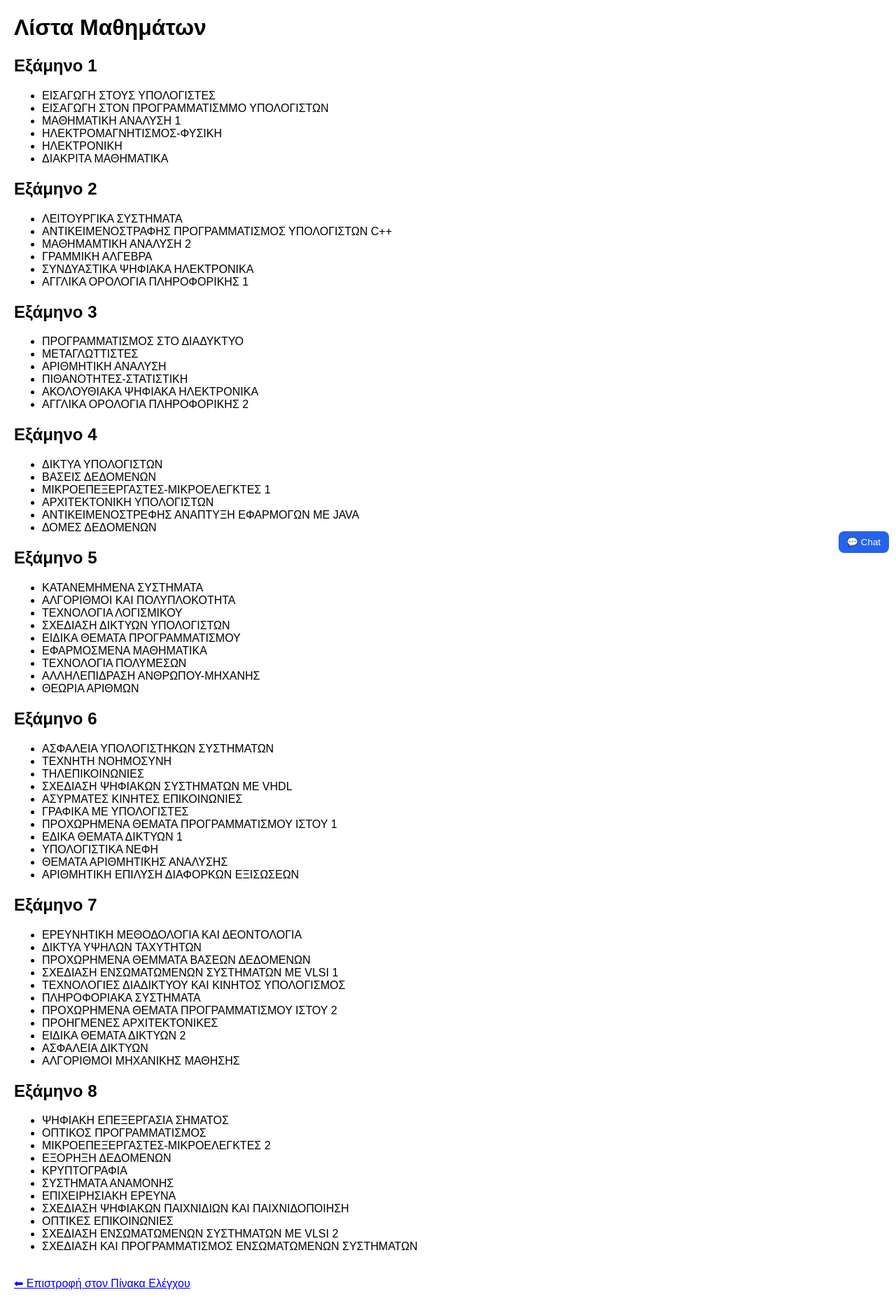
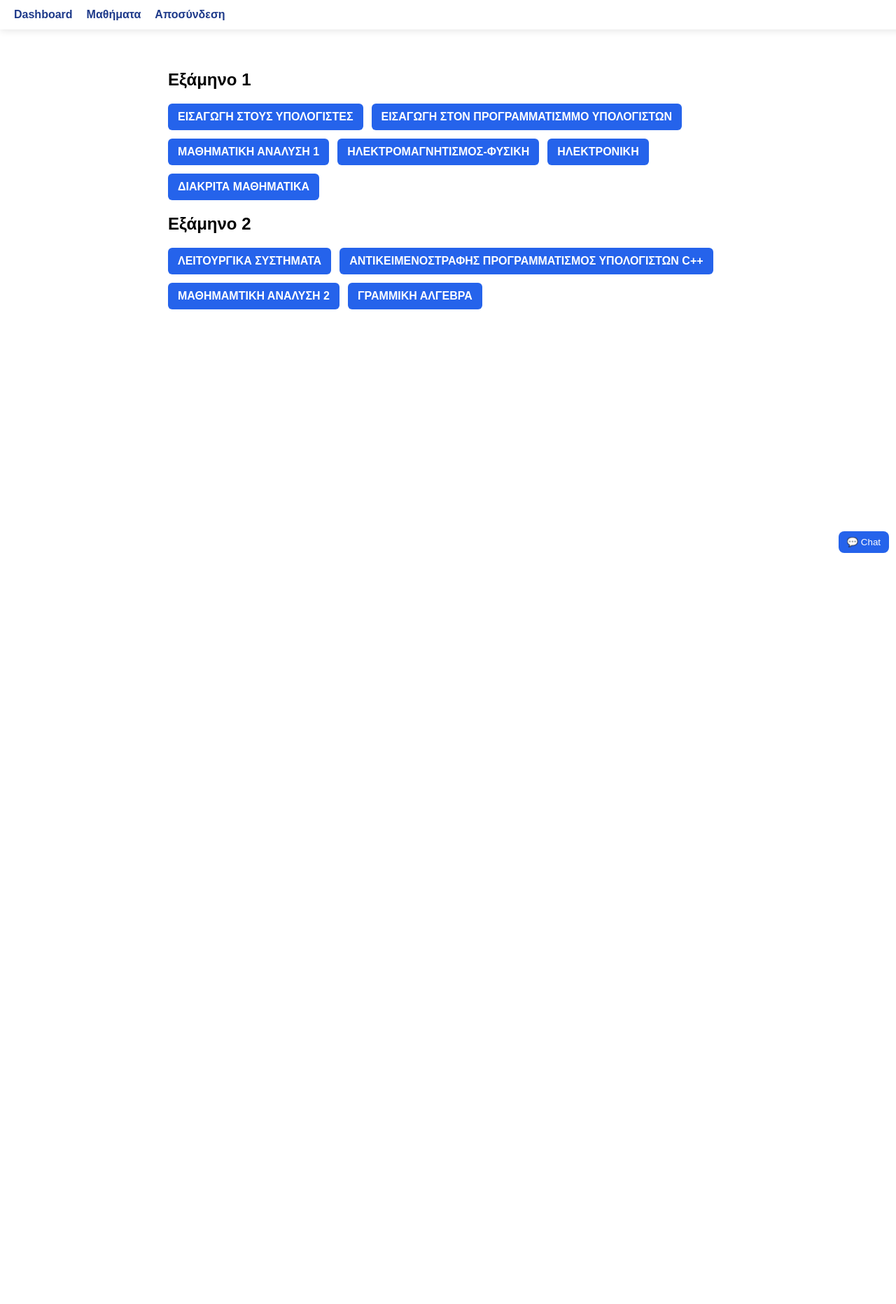
Before and after one commit to lazaros-d/First_Site, a Flask app: page /subjects in a window 1280 px wide. Shown: the whole page at 70% size. After the commit the page ends 790 px from the top, so only its background shows below. Run offline with Flask 3, Linux system fonts and the light colour scheme; a user stored in the database is signed in; data comes from the database, SQL or seed files in the repository; both versions use the stored data as it was after the commit.

Commit message:
pretty much everything

```diff
--- a/app.py
+++ b/app.py
@@ -2,172 +2,77 @@
 import sqlite3
 import os
 from werkzeug.security import generate_password_hash, check_password_hash
+from datetime import datetime
 
 app = Flask(__name__)
 app.secret_key = 'mysecretkey'
 
 DB_PATH = 'database.db'
-chat_messages = []  # Απλή λίστα στη μνήμη για chat (μπορεί να βάλεις βάση μετά)
 
 def init_db():
-    if not os.path.exists(DB_PATH):
-        conn = sqlite3.connect(DB_PATH)
-        c = conn.cursor()
-        c.execute('''
-            CREATE TABLE users (
-                id INTEGER PRIMARY KEY AUTOINCREMENT,
-                username TEXT UNIQUE NOT NULL,
-                password TEXT NOT NULL,
-                admin INTEGER DEFAULT 0
-            )
-        ''')
-        c.execute('''
-            CREATE TABLE subjects (
-                id INTEGER PRIMARY KEY AUTOINCREMENT,
-                subject_name TEXT UNIQUE NOT NULL,
-                subject_semester TEXT
-            )
-        ''')
-        conn.commit()
-        conn.close()
+    conn = sqlite3.connect(DB_PATH)
+    c = conn.cursor()
+
+    # Users table
+    c.execute('''
+        CREATE TABLE IF NOT EXISTS users (
+            id INTEGER PRIMARY KEY AUTOINCREMENT,
+            username TEXT UNIQUE NOT NULL,
+            password TEXT NOT NULL,
+            admin INTEGER DEFAULT 0
+        )
+    ''')
+
+    # Subjects table
+    c.execute('''
+        CREATE TABLE IF NOT EXISTS subjects (
+            id INTEGER PRIMARY KEY AUTOINCREMENT,
+            subject_name TEXT UNIQUE NOT NULL,
+            subject_semester TEXT
+        )
+    ''')
+
+    # Chat messages table
+    c.execute('''
+        CREATE TABLE IF NOT EXISTS chat_messages (
+            id INTEGER PRIMARY KEY AUTOINCREMENT,
+            username TEXT NOT NULL,
+            message TEXT NOT NULL,
+            timestamp TEXT NOT NULL
+        )
+    ''')
+
+    conn.commit()
+    conn.close()
 
 def create_superuser():
     conn = sqlite3.connect(DB_PATH)
     c = conn.cursor()
     hashed_pw = generate_password_hash("adminpassword")
-    c.execute("""
-        INSERT OR IGNORE INTO users (username, password, admin)
-        VALUES (?, ?, ?)
-    """, ("admin", hashed_pw, 1))
+    c.execute("INSERT OR IGNORE INTO users (username, password, admin) VALUES (?, ?, ?)", ("admin", hashed_pw, 1))
     conn.commit()
     conn.close()
 
 def create_subjects():
     conn = sqlite3.connect(DB_PATH)
     c = conn.cursor()
-    c.executemany("""
-        INSERT OR IGNORE INTO subjects (subject_name, subject_semester)
-        VALUES (?, ?)
-    """, [
+    subjects_list = [
         ('ΕΙΣΑΓΩΓΗ ΣΤΟΥΣ ΥΠΟΛΟΓΙΣΤΕΣ', '1'),
         ('ΕΙΣΑΓΩΓΗ ΣΤΟΝ ΠΡΟΓΡΑΜΜΑΤΙΣΜΜΟ ΥΠΟΛΟΓΙΣΤΩΝ', '1'),
         ('ΜΑΘΗΜΑΤΙΚΗ ΑΝΑΛΥΣΗ 1', '1'),
         ('ΗΛΕΚΤΡΟΜΑΓΝΗΤΙΣΜΟΣ-ΦΥΣΙΚΗ', '1'),
         ('ΗΛΕΚΤΡΟΝΙΚΗ', '1'),
         ('ΔΙΑΚΡΙΤΑ ΜΑΘΗΜΑΤΙΚΑ', '1'),
-        ('ΛΕΙΤΟΥΡΓΙΚΑ ΣΥΣΤΗΜΑΤΑ', '2'),
-        ('ΑΝΤΙΚΕΙΜΕΝΟΣΤΡΑΦΗΣ ΠΡΟΓΡΑΜΜΑΤΙΣΜΟΣ ΥΠΟΛΟΓΙΣΤΩΝ C++', '2'),
-        ('ΜΑΘΗΜΑΜΤΙΚΗ ΑΝΑΛΥΣΗ 2', '2'),
-        ('ΓΡΑΜΜΙΚΗ ΑΛΓΕΒΡΑ', '2'),
-        ('ΣΥΝΔΥΑΣΤΙΚΑ ΨΗΦΙΑΚΑ ΗΛΕΚΤΡΟΝΙΚΑ', '2'),
-        ('ΑΓΓΛΙΚΑ ΟΡΟΛΟΓΙΑ ΠΛΗΡΟΦΟΡΙΚΗΣ 1', '2'),
-        ('ΠΡΟΓΡΑΜΜΑΤΙΣΜΟΣ ΣΤΟ ΔΙΑΔΥΚΤΥΟ', '3'),
-        ('ΜΕΤΑΓΛΩΤΤΙΣΤΕΣ', '3'),
-        ('ΑΡΙΘΜΗΤΙΚΗ ΑΝΑΛΥΣΗ', '3'),
-        ('ΠΙΘΑΝΟΤΗΤΕΣ-ΣΤΑΤΙΣΤΙΚΗ', '3'),
-        ('ΑΚΟΛΟΥΘΙΑΚΑ ΨΗΦΙΑΚΑ ΗΛΕΚΤΡΟΝΙΚΑ', '3'),
-        ('ΑΓΓΛΙΚΑ ΟΡΟΛΟΓΙΑ ΠΛΗΡΟΦΟΡΙΚΗΣ 2', '3'),
-        ('ΔΙΚΤΥΑ ΥΠΟΛΟΓΙΣΤΩΝ', '4'),
-        ('ΒΑΣΕΙΣ ΔΕΔΟΜΕΝΩΝ', '4'),
-        ('ΜΙΚΡΟΕΠΕΞΕΡΓΑΣΤΕΣ-ΜΙΚΡΟΕΛΕΓΚΤΕΣ 1', '4'),
-        ('ΑΡΧΙΤΕΚΤΟΝΙΚΗ ΥΠΟΛΟΓΙΣΤΩΝ', '4'),
-        ('ΑΝΤΙΚΕΙΜΕΝΟΣΤΡΕΦΗΣ ΑΝΑΠΤΥΞΗ ΕΦΑΡΜΟΓΩΝ ΜΕ JAVA', '4'),
-        ('ΔΟΜΕΣ ΔΕΔΟΜΕΝΩΝ', '4'),
-        ('ΚΑΤΑΝΕΜΗΜΕΝΑ ΣΥΣΤΗΜΑΤΑ', '5'),
-        ('ΑΛΓΟΡΙΘΜΟΙ ΚΑΙ ΠΟΛΥΠΛΟΚΟΤΗΤΑ', '5'),
-        ('ΤΕΧΝΟΛΟΓΙΑ ΛΟΓΙΣΜΙΚΟΥ', '5'),
-        ('ΣΧΕΔΙΑΣΗ ΔΙΚΤΥΩΝ ΥΠΟΛΟΓΙΣΤΩΝ', '5'),
-        ('ΕΙΔΙΚΑ ΘΕΜΑΤΑ ΠΡΟΓΡΑΜΜΑΤΙΣΜΟΥ', '5'),
-        ('ΕΦΑΡΜΟΣΜΕΝΑ ΜΑΘΗΜΑΤΙΚΑ', '5'),
-        ('ΤΕΧΝΟΛΟΓΙΑ ΠΟΛΥΜΕΣΩΝ', '5'),
-        ('ΑΛΛΗΛΕΠΙΔΡΑΣΗ ΑΝΘΡΩΠΟΥ-ΜΗΧΑΝΗΣ', '5'),
-        ('ΘΕΩΡΙΑ ΑΡΙΘΜΩΝ', '5'),
-        ('ΑΣΦΑΛΕΙΑ ΥΠΟΛΟΓΙΣΤΗΚΩΝ ΣΥΣΤΗΜΑΤΩΝ', '6'),
-        ('ΤΕΧΝΗΤΗ ΝΟΗΜΟΣΥΝΗ', '6'),
-        ('ΤΗΛΕΠΙΚΟΙΝΩΝΙΕΣ', '6'),
-        ('ΣΧΕΔΙΑΣΗ ΨΗΦΙΑΚΩΝ ΣΥΣΤΗΜΑΤΩΝ ΜΕ VHDL', '6'),
-        ('ΑΣΥΡΜΑΤΕΣ ΚΙΝΗΤΕΣ ΕΠΙΚΟΙΝΩΝΙΕΣ', '6'),
-        ('ΓΡΑΦΙΚΑ ΜΕ ΥΠΟΛΟΓΙΣΤΕΣ', '6'),
-        ('ΠΡΟΧΩΡΗΜΕΝΑ ΘΕΜΑΤΑ ΠΡΟΓΡΑΜΜΑΤΙΣΜΟΥ ΙΣΤΟΥ 1', '6'),
-        ('ΕΔΙΚΑ ΘΕΜΑΤΑ ΔΙΚΤΥΩΝ 1', '6'),
-        ('ΥΠΟΛΟΓΙΣΤΙΚΑ ΝΕΦΗ', '6'),
-        ('ΘΕΜΑΤΑ ΑΡΙΘΜΗΤΙΚΗΣ ΑΝΑΛΥΣΗΣ', '6'),
-        ('ΑΡΙΘΜΗΤΙΚΗ ΕΠΙΛΥΣΗ ΔΙΑΦΟΡΚΩΝ ΕΞΙΣΩΣΕΩΝ', '6'),
-        ('ΕΡΕΥΝΗΤΙΚΗ ΜΕΘΟΔΟΛΟΓΙΑ ΚΑΙ ΔΕΟΝΤΟΛΟΓΙΑ', '7'),
-        ('ΔΙΚΤΥΑ ΥΨΗΛΩΝ ΤΑΧΥΤΗΤΩΝ', '7'),
-        ('ΠΡΟΧΩΡΗΜΕΝΑ ΘΕΜΜΑΤΑ ΒΑΣΕΩΝ ΔΕΔΟΜΕΝΩΝ', '7'),
-        ('ΣΧΕΔΙΑΣΗ ΕΝΣΩΜΑΤΩΜΕΝΩΝ ΣΥΣΤΗΜΑΤΩΝ ΜΕ VLSI 1', '7'),
-        ('ΤΕΧΝΟΛΟΓΙΕΣ ΔΙΑΔΙΚΤΥΟΥ ΚΑΙ ΚΙΝΗΤΟΣ ΥΠΟΛΟΓΙΣΜΟΣ', '7'),
-        ('ΠΛΗΡΟΦΟΡΙΑΚΑ ΣΥΣΤΗΜΑΤΑ', '7'),
-        ('ΠΡΟΧΩΡΗΜΕΝΑ ΘΕΜΑΤΑ ΠΡΟΓΡΑΜΜΑΤΙΣΜΟΥ ΙΣΤΟΥ 2', '7'),
-        ('ΠΡΟΗΓΜΕΝΕΣ ΑΡΧΙΤΕΚΤΟΝΙΚΕΣ', '7'),
-        ('ΕΙΔΙΚΑ ΘΕΜΑΤΑ ΔΙΚΤΥΩΝ 2', '7'),
-        ('ΑΣΦΑΛΕΙΑ ΔΙΚΤΥΩΝ', '7'),
-        ('ΑΛΓΟΡΙΘΜΟΙ ΜΗΧΑΝΙΚΗΣ ΜΑΘΗΣΗΣ', '7'),
-        ('ΨΗΦΙΑΚΗ ΕΠΕΞΕΡΓΑΣΙΑ ΣΗΜΑΤΟΣ', '8'),
-        ('ΟΠΤΙΚΟΣ ΠΡΟΓΡΑΜΜΑΤΙΣΜΟΣ', '8'),
-        ('ΜΙΚΡΟΕΠΕΞΕΡΓΑΣΤΕΣ-ΜΙΚΡΟΕΛΕΓΚΤΕΣ 2', '8'),
-        ('ΕΞΟΡΗΞΗ ΔΕΔΟΜΕΝΩΝ', '8'),
-        ('ΚΡΥΠΤΟΓΡΑΦΙΑ', '8'),
-        ('ΣΥΣΤΗΜΑΤΑ ΑΝΑΜΟΝΗΣ', '8'),
-        ('ΕΠΙΧΕΙΡΗΣΙΑΚΗ ΕΡΕΥΝΑ', '8'),
-        ('ΣΧΕΔΙΑΣΗ ΨΗΦΙΑΚΩΝ ΠΑΙΧΝΙΔΙΩΝ ΚΑΙ ΠΑΙΧΝΙΔΟΠΟΙΗΣΗ', '8'),
-        ('ΟΠΤΙΚΕΣ ΕΠΙΚΟΙΝΩΝΙΕΣ', '8'),
-        ('ΣΧΕΔΙΑΣΗ ΕΝΣΩΜΑΤΩΜΕΝΩΝ ΣΥΣΤΗΜΑΤΩΝ ΜΕ VLSI 2', '8'),
-        ('ΣΧΕΔΙΑΣΗ ΚΑΙ ΠΡΟΓΡΑΜΜΑΤΙΣΜΟΣ ΕΝΣΩΜΑΤΩΜΕΝΩΝ ΣΥΣΤΗΜΑΤΩΝ', '8')
-    ])
+        ('ΛΕΙΤΟΥΡΓΙΚΑ ΣΥΣΤΗΜΑΤΑ', '2')
+        # πρόσθεσε όσα θέλεις
+    ]
+    c.executemany("INSERT OR IGNORE INTO subjects (subject_name, subject_semester) VALUES (?, ?)", subjects_list)
     conn.commit()
     conn.close()
 
 @app.route('/')
 def home():
-    if 'username' in session:
-        return redirect(url_for('dashboard'))
-    return render_template('home.html')
-
-@app.route('/dashboard')
-def dashboard():
-    if 'username' not in session:
-        return redirect(url_for('login'))
-    return render_template(
-        'dashboard.html',
-        username=session['username'],
-        is_admin=session.get('admin', False)
-    )
-
-@app.route('/subjects')
-def subjects():
-    if 'username' not in session:
-        return redirect(url_for('login'))
-    conn = sqlite3.connect(DB_PATH)
-    c = conn.cursor()
-    c.execute("SELECT subject_semester, subject_name FROM subjects")
-    rows = c.fetchall()
-    conn.close()
-
-    subjects_by_semester = {}
-    for semester, subject in rows:
-        subjects_by_semester.setdefault(semester, []).append(subject)
-
-    return render_template('subjects.html', subjects_by_semester=subjects_by_semester)
-
-@app.route('/register', methods=['GET', 'POST'])
-def register():
-    if request.method == 'POST':
-        username = request.form['username']
-        password = generate_password_hash(request.form['password'])
-
-        conn = sqlite3.connect(DB_PATH)
-        c = conn.cursor()
-        try:
-            c.execute("INSERT INTO users (username, password) VALUES (?, ?)", (username, password))
-            conn.commit()
-            return redirect(url_for('login'))
-        except sqlite3.IntegrityError:
-            return render_template('register.html', error="Το όνομα χρήστη υπάρχει ήδη.")
-        finally:
-            conn.close()
-    return render_template('register.html')
+    return redirect(url_for('login'))
 
 @app.route('/login', methods=['GET', 'POST'])
 def login():
@@ -189,22 +94,73 @@
             return render_template('login.html', error="Λάθος στοιχεία")
     return render_template('login.html')
 
+@app.route('/register', methods=['GET', 'POST'])
+def register():
+    if request.method == 'POST':
+        username = request.form['username']
+        password = generate_password_hash(request.form['password'])
+
+        conn = sqlite3.connect(DB_PATH)
+        c = conn.cursor()
+        try:
+            c.execute("INSERT INTO users (username, password) VALUES (?, ?)", (username, password))
+            conn.commit()
+            return redirect(url_for('login'))
+        except sqlite3.IntegrityError:
+            return render_template('register.html', error="Το όνομα χρήστη υπάρχει ήδη.")
+        finally:
+            conn.close()
+    return render_template('register.html')
+
 @app.route('/logout')
 def logout():
     session.clear()
-    return redirect(url_for('home'))
+    return redirect(url_for('login'))
 
-# Νέο endpoint για λήψη όλων των μηνυμάτων (GET)
+@app.route('/dashboard')
+def dashboard():
+    if 'username' not in session:
+        return redirect(url_for('login'))
+    return render_template('dashboard.html', username=session['username'])
+
+@app.route('/subjects')
+def subjects():
+    if 'username' not in session:
+        return redirect(url_for('login'))
+
+    conn = sqlite3.connect(DB_PATH)
+    c = conn.cursor()
+    c.execute("SELECT id, subject_semester, subject_name FROM subjects")
+    rows = c.fetchall()
+    conn.close()
+
+    subjects_by_semester = {}
+    for id_, semester, name in rows:
+        subjects_by_semester.setdefault(semester, []).append((id_, name))
+
+    return render_template('subjects.html', subjects_by_semester=subjects_by_semester)
+
+@app.route('/subject/<int:subject_id>')
+def subject_detail(subject_id):
+    if 'username' not in session:
+        return redirect(url_for('login'))
+    # εδώ θα εμφανιστεί το υλικό του μαθήματος
+    return f"Υλικό για μάθημα ID {subject_id}"
+
+# Chat endpoints
 @app.route('/chat/messages')
 def get_chat_messages():
     if 'username' not in session:
         return jsonify({'error': 'Δεν είστε συνδεδεμένοι'}), 401
-    # Επιστρέφουμε λίστα dict για JSON
-    return jsonify([
-        {'username': username, 'message': message} for username, message in chat_messages
-    ])
 
-# Endpoint για αποστολή μηνύματος (POST)
+    conn = sqlite3.connect(DB_PATH)
+    c = conn.cursor()
+    c.execute("SELECT username, message, timestamp FROM chat_messages ORDER BY id ASC")
+    messages = c.fetchall()
+    conn.close()
+
+    return jsonify([{'username': u, 'message': m, 'timestamp': t} for u, m, t in messages])
+
 @app.route('/chat', methods=['POST'])
 def send_message():
     if 'username' not in session:
@@ -212,12 +168,16 @@
 
     message = request.form.get('message')
     username = session['username']
+    timestamp = datetime.now().strftime("%Y-%m-%d %H:%M:%S")
     if message and message.strip():
-        chat_messages.append((username, message.strip()))
+        conn = sqlite3.connect(DB_PATH)
+        c = conn.cursor()
+        c.execute("INSERT INTO chat_messages (username, message, timestamp) VALUES (?, ?, ?)",
+                  (username, message.strip(), timestamp))
+        conn.commit()
+        conn.close()
         return jsonify({'success': True}), 200
-    else:
-        return jsonify({'error': 'Το μήνυμα είναι κενό'}), 400
-
+    return jsonify({'error': 'Το μήνυμα είναι κενό'}), 400
 
 if __name__ == '__main__':
     init_db()
--- a/templates/base.html
+++ b/templates/base.html
@@ -6,15 +6,38 @@
     <style>
         body {
             font-family: Arial, sans-serif;
-            margin: 20px;
+            margin: 0;
+        }
+        .navbar {
+            display: flex;
+            gap: 20px;
+            background-color: rgba(255,255,255,0.9);
+            padding: 12px 20px;
+            position: fixed;
+            top: 0;
+            left: 0;
+            width: 100%;
+            z-index: 1000;
+            box-shadow: 0 2px 10px rgba(0,0,0,0.1);
+        }
+        .navbar a {
+            text-decoration: none;
+            color: #1e3a8a;
+            font-weight: bold;
         }
     </style>
 </head>
 <body>
+    {% if session.get('username') %}
+        <div class="navbar">
+            <a href="{{ url_for('dashboard') }}">Dashboard</a>
+            <a href="{{ url_for('subjects') }}">Μαθήματα</a>
+            <a href="{{ url_for('logout') }}">Αποσύνδεση</a>
+        </div>
+
+        {% include 'chat_widget.html' %}
+    {% endif %}
 
     {% block content %}{% endblock %}
-
-    {% include 'chat_widget.html' %}
-
 </body>
 </html>
--- a/templates/chat_widget.html
+++ b/templates/chat_widget.html
@@ -1,7 +1,7 @@
 <div id="chat-widget" style="position: fixed; bottom: 60px; right: 10px; width: 300px; height: 400px; background: white; border: 1px solid #ccc; box-shadow: 0 2px 10px rgba(0,0,0,0.1); display: none; flex-direction: column;">
 
   <div id="chat-box" style="flex: 1; overflow-y: auto; padding: 10px; font-family: Arial, sans-serif; font-size: 14px;">
-      <!-- Μηνύματα θα μπουν εδώ -->
+    <!-- Μηνύματα -->
   </div>
 
   <form id="chat-form" style="display: flex; padding: 8px; border-top: 1px solid #ccc; background: #f9f9f9;">
@@ -21,75 +21,76 @@
 const chatInput = document.getElementById('chat-input');
 const chatBox = document.getElementById('chat-box');
 
-// Εναλλαγή εμφάνισης chat
+// Εναλλαγή εμφάνισης
 chatToggle.addEventListener('click', () => {
   if (chatWidget.style.display === 'flex') {
     chatWidget.style.display = 'none';
   } else {
     chatWidget.style.display = 'flex';
-    loadMessages();  // φορτώνουμε τα μηνύματα όταν ανοίγει
+    loadMessages();
   }
 });
 
-// Φόρτωση μηνυμάτων από το server
+// Φόρτωση μηνυμάτων
 async function loadMessages() {
   try {
     const res = await fetch('/chat/messages');
     if (!res.ok) throw new Error('Failed to load messages');
     const messages = await res.json();
-    chatBox.innerHTML = ''; // καθαρίζουμε το chat box
+    chatBox.innerHTML = '';
     for (const msg of messages) {
       const div = document.createElement('div');
-      div.classList.add('message');
-      div.style.backgroundColor = '#dbeafe';
+      div.style.backgroundColor = '#f1f5f9';
       div.style.padding = '6px 10px';
       div.style.borderRadius = '6px';
       div.style.marginBottom = '8px';
       div.style.wordWrap = 'break-word';
 
-      div.innerHTML = `<span style="font-weight:bold; color:#1e3a8a;">${escapeHtml(msg.username)}</span>: ${escapeHtml(msg.message)}`;
+      div.innerHTML = `
+        <div style="display:flex; justify-content:space-between; align-items:center;">
+          <span style="font-weight:bold; color:#1e3a8a;">${escapeHtml(msg.username)}</span>
+          <span style="font-size:12px; color:#6b7280;">${escapeHtml(msg.timestamp)}</span>
+        </div>
+        <div>${escapeHtml(msg.message)}</div>
+      `;
       chatBox.appendChild(div);
     }
-    chatBox.scrollTop = chatBox.scrollHeight; // scrollearoyme κάτω
+    chatBox.scrollTop = chatBox.scrollHeight;
   } catch (err) {
     console.error(err);
   }
 }
 
-// Ασφαλής απόφυγή XSS
+// Escape για XSS
 function escapeHtml(text) {
   const div = document.createElement('div');
   div.textContent = text;
   return div.innerHTML;
 }
 
-// Αποστολή μηνύματος με fetch (χωρίς reload)
+// Αποστολή μηνύματος
 chatForm.addEventListener('submit', async (e) => {
   e.preventDefault();
   const message = chatInput.value.trim();
   if (!message) return;
-
   try {
     const res = await fetch('/chat', {
       method: 'POST',
       headers: { 'Content-Type': 'application/x-www-form-urlencoded' },
       body: new URLSearchParams({ message })
     });
-
-    if (!res.ok) {
-      alert('Σφάλμα αποστολής μηνύματος.');
-      return;
+    if (res.ok) {
+      chatInput.value = '';
+      loadMessages();
+    } else {
+      console.error('Αποτυχία αποστολής');
     }
-
-    chatInput.value = '';
-    await loadMessages();  // ανανεώνουμε τα μηνύματα μετά την αποστολή
   } catch (err) {
-    alert('Πρόβλημα σύνδεσης με τον server.');
     console.error(err);
   }
 });
 
-// Αυτόματη ανανέωση μηνυμάτων κάθε 5 δευτερόλεπτα (αν το chat είναι ανοιχτό)
+// Αυτόματη ανανέωση κάθε 5s
 setInterval(() => {
   if (chatWidget.style.display === 'flex') {
     loadMessages();
--- a/templates/subjects.html
+++ b/templates/subjects.html
@@ -1,23 +1,17 @@
 {% extends 'base.html' %}
-
 {% block title %}Μαθήματα{% endblock %}
 
 {% block content %}
-  <h1>Λίστα Μαθημάτων</h1>
-
-  {% for semester, subjects in subjects_by_semester.items() %}
-    <h2>Εξάμηνο {{ semester }}</h2>
-    <ul>
-      {% for subject in subjects %}
-        <li>{{ subject }}</li>
-      {% endfor %}
-    </ul>
-  {% endfor %}
-
-  <br>
-  <a href="{{ url_for('dashboard') }}">⬅ Επιστροφή στον Πίνακα Ελέγχου</a>
+<div style="padding-top:80px; max-width:800px; margin:0 auto;">
+    {% for semester, subjects in subjects_by_semester.items() %}
+        <h2>Εξάμηνο {{ semester }}</h2>
+        <div style="display:flex; flex-wrap:wrap; gap:12px; margin-bottom:20px;">
+            {% for subject_id, subject_name in subjects %}
+                <a href="{{ url_for('subject_detail', subject_id=subject_id) }}" style="padding:10px 14px; background-color:#2563eb; color:white; border-radius:6px; text-decoration:none; font-weight:bold;">
+                    {{ subject_name }}
+                </a>
+            {% endfor %}
+        </div>
+    {% endfor %}
+</div>
 {% endblock %}
-
-{% block extra %}
-  {% include 'components/chat_widget.html' %}
-{% endblock %}
```
Also changed, not shown: templates/chat.html (deleted, +0 -82 lines), templates/dashboard.html (+6 -7 lines), templates/login.html (+78 -11 lines), templates/register.html (+78 -11 lines), templates/subject_detail.html (added, +19 -0 lines), app.db (added), database.db, static/img/bground.jpg (added). Lines whose indentation alone changed are shown as unchanged.
